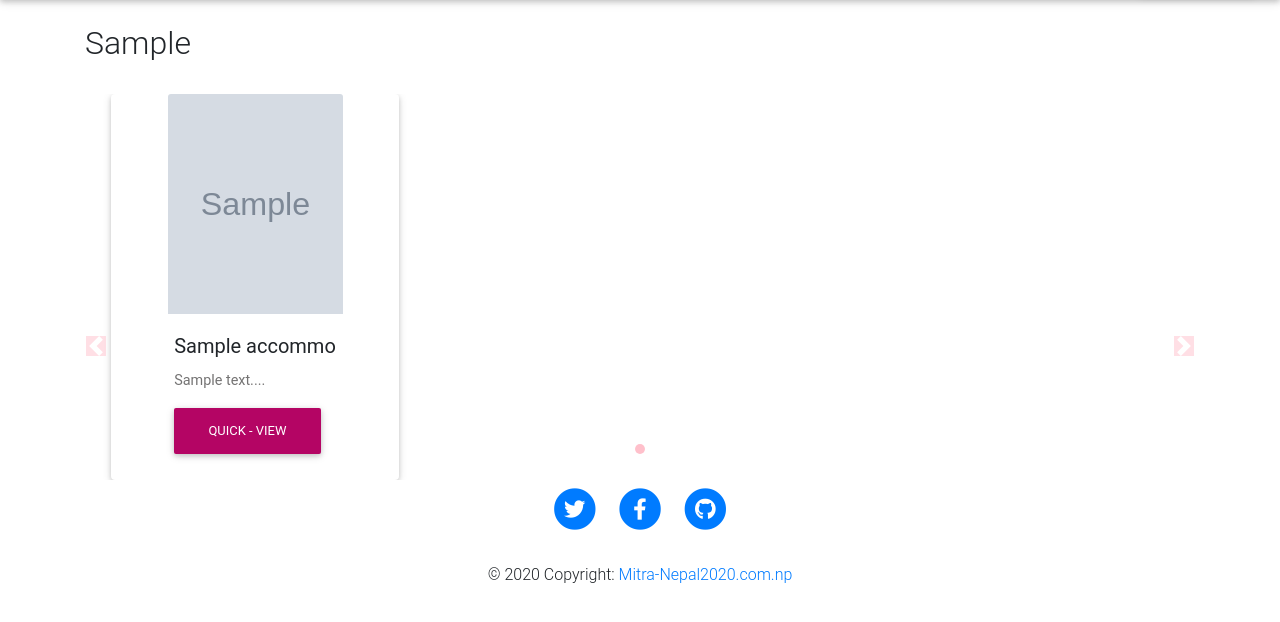
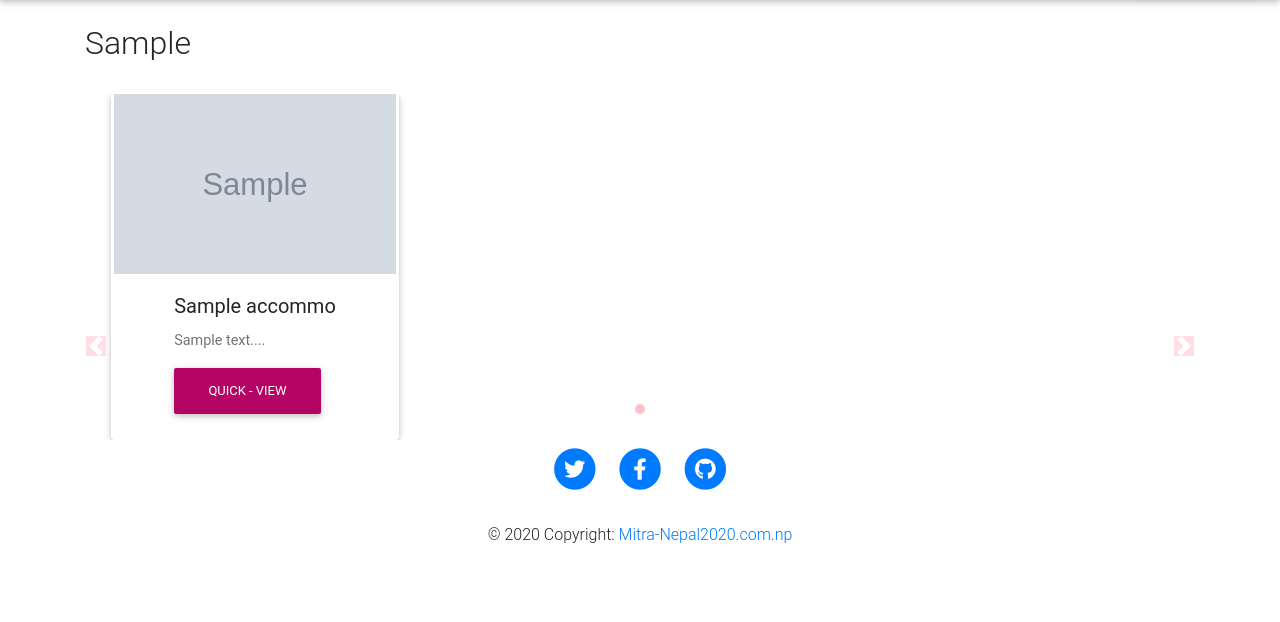
Before and after one commit to 7ami/Mitra, a Django app: page /accommo/ in a window 1280 px wide. Shown: the part 146-768 px from the top of the page. Run offline with Django 3.2, Linux system fonts and the light colour scheme; tables that the repository leaves empty hold one stand-in row (values such as "Sample post"); grey boxes marked "Sample" are stand-in pictures; some libraries are stand-ins or nearby versions.

Commit message:
managed size

```diff
--- a/oss/companies/templates/companies/accommo.html
+++ b/oss/companies/templates/companies/accommo.html
@@ -22,8 +22,8 @@
           background-color: pink;
             }
           .col-md-3 img{
-          width:175px;
-          height:220px;
+          width:312px;
+          height:180px;
           }
           body .carousel-indicator li{
           background-color: pink;
@@ -84,7 +84,7 @@
           {% for i in product%}
         <div class="col-xs-3 col-sm-3 col-md-3">
           <div class="card align-items-center" style="width: 18rem;">
-            <img src='/media/{{i.img}}' class="card-img-top"  alt="...">
+            <img src='/media/{{i.img}}' class="card-img-top container mx-2"  alt="...">
             <div class="card-body">
               <h5 class="card-title" id="namepr{{i.id}}">{{i.name}}</h5>
               <p class="card-text">{{i.desc|slice:"0:20"}}...</p>
```
Also changed, not shown: oss/companies/templates/companies/hotelview.html (line endings or trailing spaces).
